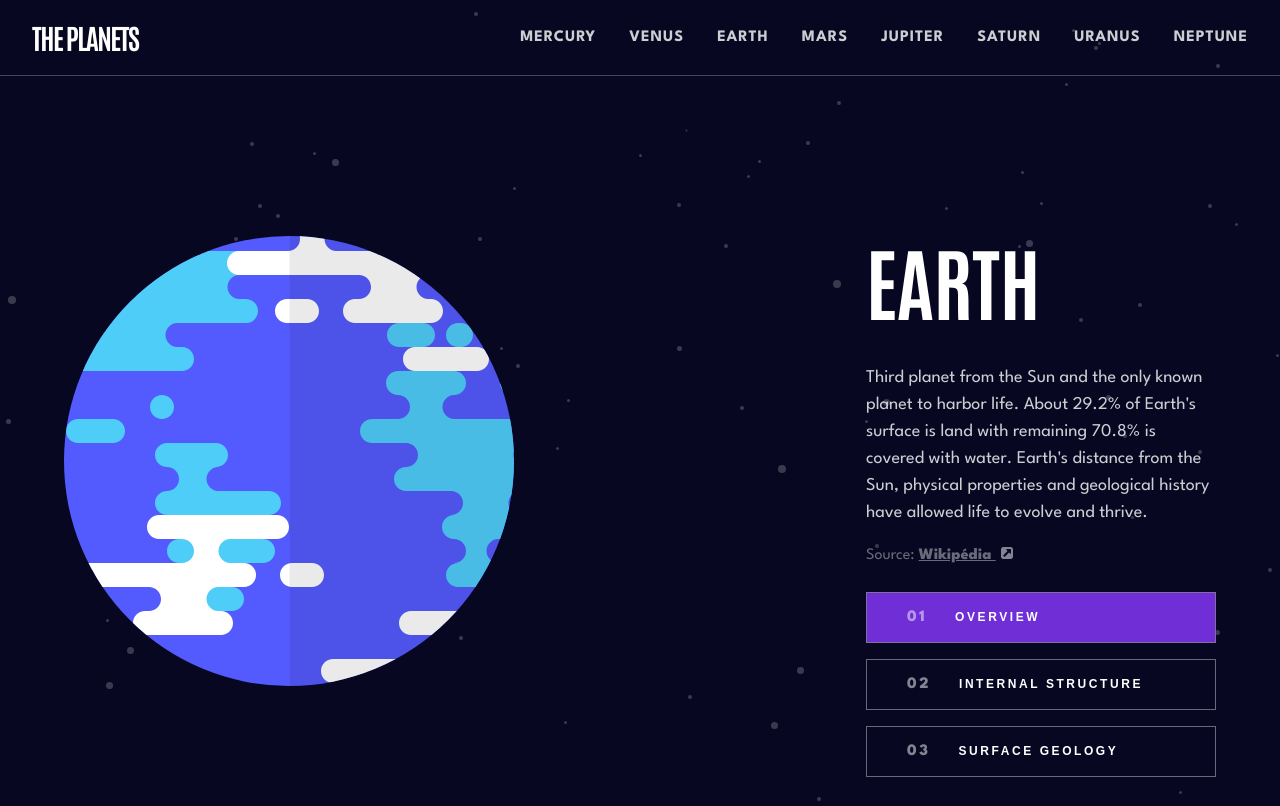
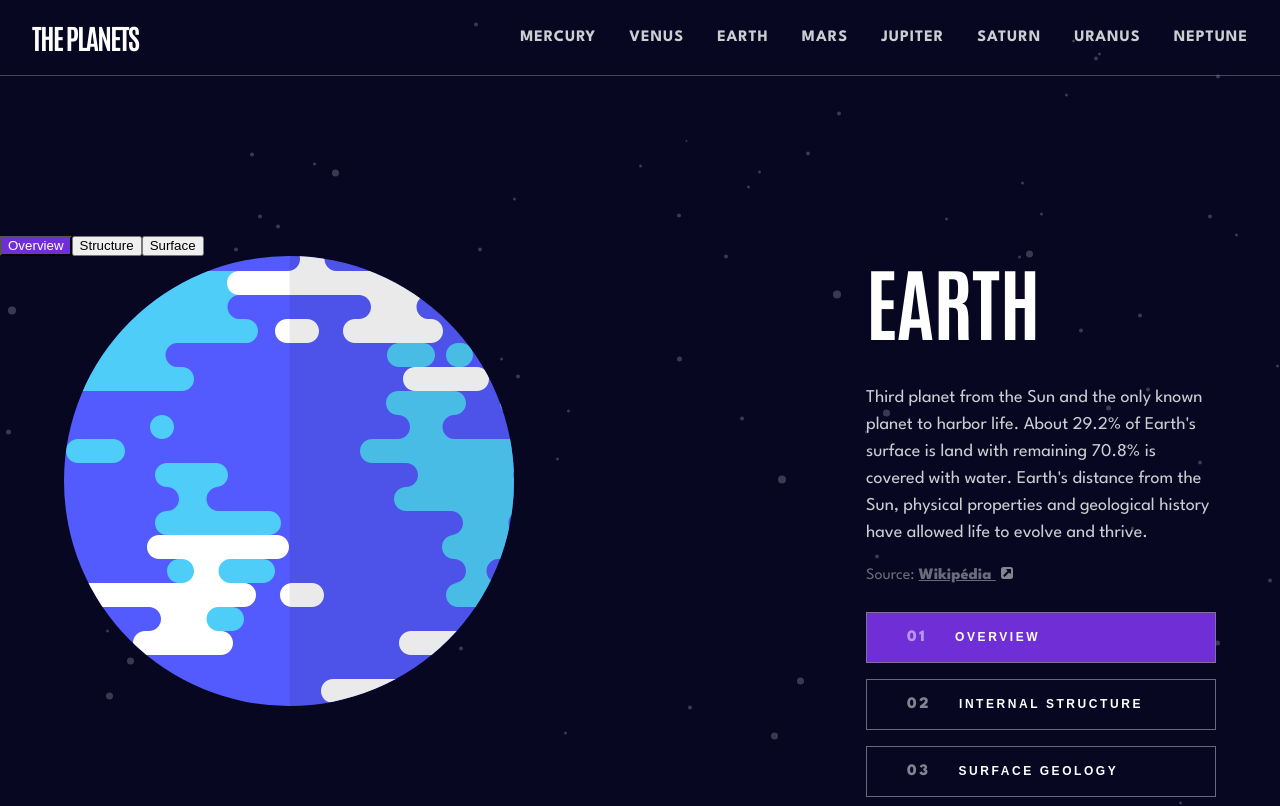
Before and after one commit to Mokalbari/planets-facts, a React (Vite) app: page / in a window 1280 px wide. Shown: the top 806 px of the page. Built offline with nearby package versions, Linux system fonts and the light colour scheme.

Commit message:
add ButtonList component to be displayed under 600px

```diff
--- /dev/null
+++ b/src/components/ButtonList.tsx
@@ -0,0 +1,46 @@
+import '../styles/ButtonList.modules.css'
+import type { HeroProps } from '../types/HeroProps'
+
+const ButtonList: React.FC<HeroProps> = ({
+  planet,
+  information,
+  setInformation,
+}) => {
+  const handleClick = (event: React.MouseEvent<HTMLButtonElement>) => {
+    const clickedElement = (event.target as HTMLButtonElement).innerText
+    clickedElement === 'SURFACE'
+      ? setInformation('geology')
+      : setInformation(clickedElement.toLowerCase())
+  }
+
+  return (
+    <div className="button-list flex-row">
+      <button
+        type="button"
+        className={'button-list__button'}
+        id={`${information.includes('overview') && planet.toLowerCase()}`}
+        onClick={handleClick}
+      >
+        Overview
+      </button>
+      <button
+        type="button"
+        className="button-list__button"
+        id={`${information.includes('structure') && planet.toLowerCase()}`}
+        onClick={handleClick}
+      >
+        Structure
+      </button>
+      <button
+        type="button"
+        className="button-list__button"
+        id={`${information.includes('geology') && planet.toLowerCase()}`}
+        onClick={handleClick}
+      >
+        Surface
+      </button>
+    </div>
+  )
+}
+
+export default ButtonList
--- a/src/components/HeroContent.tsx
+++ b/src/components/HeroContent.tsx
@@ -1,4 +1,4 @@
-import '../styles/HeroContent.css'
+import '../styles/HeroContent.modules.css'
 import sourceLogo from '../assets/icon-source.svg'
 import type { HeroProps } from '../types/HeroProps'
 
--- a/src/pages/App.tsx
+++ b/src/pages/App.tsx
@@ -1,6 +1,8 @@
 import Navbar from '../components/Navbar'
 import MainHeroContainer from '../components/MainHeroContainer'
 import Information from '../components/Information'
+import ButtonList from '../components/ButtonList'
+
 import { useState } from 'react'
 import data from '../data/data.json'
 import type { Planet } from '../types/Planet'
@@ -15,6 +17,11 @@ const App: React.FC = () => {
   return (
     <>
       <Navbar setPlanet={setPlanet} />
+      <ButtonList
+        planet={planet}
+        information={information}
+        setInformation={setInformation}
+      />
       <MainHeroContainer
         planet={planet}
         information={information}
```
Also changed, not shown: src/styles/ButtonList.modules.css (added), src/styles/HeroContent.modules.css (renamed from src/styles/HeroContent.css).
